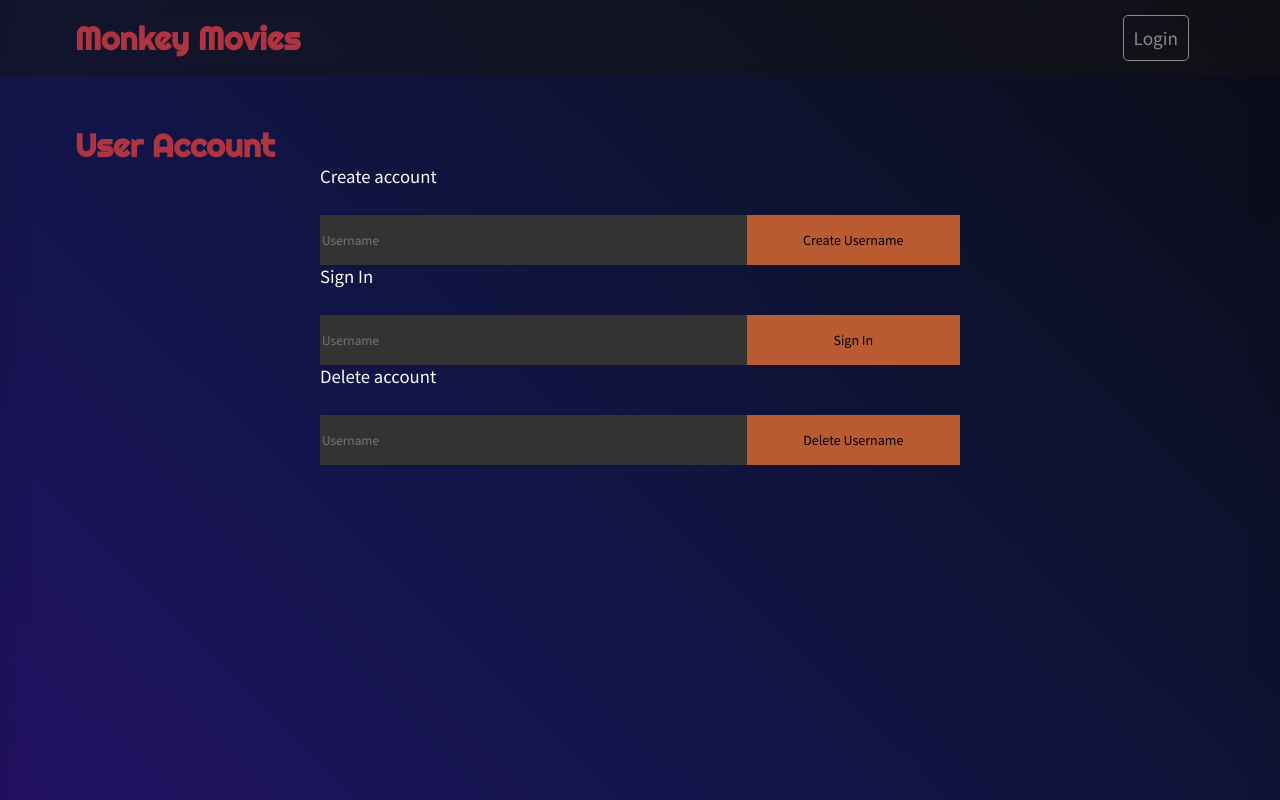
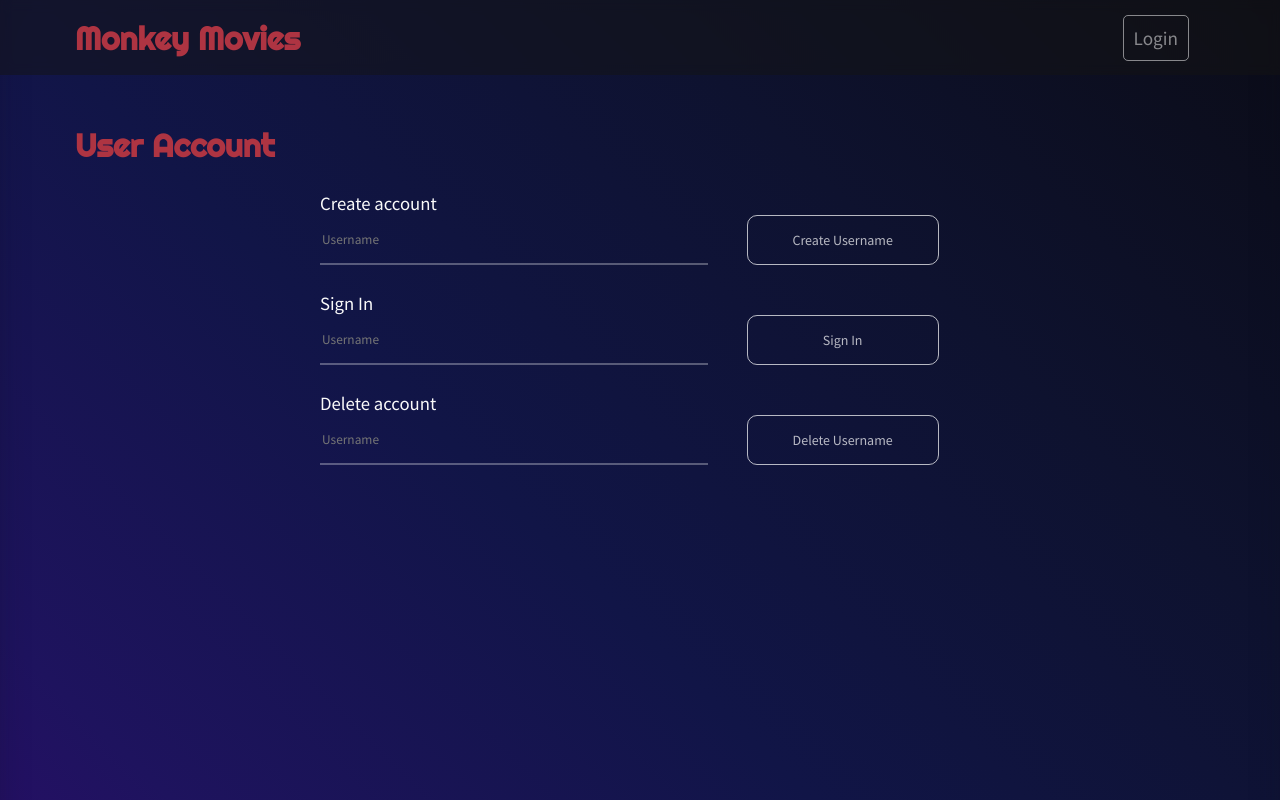
Before and after one commit to bit-nap/eStore-Project-Fall-2022, an Angular app in the folder estore-ui/angular-movie-screening-estore/: page / in a window 1280 px wide. Both pictures are taken after a click on the button "Login". Shown: the top 800 px of the page. Built offline with nearby package versions, Linux system fonts and the light colour scheme; no server answers.

Commit message:
change login theme

```diff
--- a/estore-ui/angular-movie-screening-estore/src/app/login/login.component.css
+++ b/estore-ui/angular-movie-screening-estore/src/app/login/login.component.css
@@ -22,20 +22,30 @@ h1 {
 
 .subtitle {
   grid-area: header;
-
+  display: flex;
+  align-self: flex-end;
 }
 
 #enterUsername {
   grid-area: input;
-  width: 100%;
-  border: none;
+  width: 90%;
+  border-bottom: rgba(255, 255, 255, 0.3) solid 2px;
+  background-color: rgba(0, 0, 0, 0);
+  transition: border .3s;
+}
+#enterUsername:focus {
+  border-bottom: rgba(255, 255, 255, 0.9)solid 2px;
+  outline: none;
+}
+#enterUsername:focus::placeholder {
+  transform: translateY(-15px);
 }
 
 #usernameButton {
   grid-area: button;
 
   height: 100%;
-  width: 100%;
+  width: 90%;
 
   margin: 0;
   padding: 0;
@@ -43,8 +53,14 @@ h1 {
   font-size: 14px;
   text-align: center;
   transition: all .2s;
+
+  border-radius: 10px;
+  border: rgba(255, 255, 255, 0.7) solid 1px;
+  color: rgba(255, 255, 255, 0.7);
+  background-color: rgba(0, 0, 0, 0);
 }
 #usernameButton:hover {
-  background-color: rgba(255, 255, 255, 0.9);
+  background-color: rgba(255, 255, 255, 1);
+  color: rgba(0, 0, 0, 1);
   text-decoration: none;
 }
--- a/estore-ui/angular-movie-screening-estore/src/app/movies/movies.component.css
+++ b/estore-ui/angular-movie-screening-estore/src/app/movies/movies.component.css
@@ -26,6 +26,9 @@
 #search-bar-input:focus {
   border-color: rgba(255, 255, 255, 1);
   outline: none;
+}
+#search-bar-input:focus::placeholder {
+  color: rgba(255, 255, 255, 0);
 }
 
 .movies {
--- a/estore-ui/angular-movie-screening-estore/src/app/tickets/tickets.component.css
+++ b/estore-ui/angular-movie-screening-estore/src/app/tickets/tickets.component.css
@@ -54,6 +54,9 @@ p {
   grid-area: button;
   height: auto;
   width: 200px;
+  border-bottom: rgba(255, 255, 255, 0.3) solid 2px;
+  background-color: rgba(0, 0, 0, 0);
+  transition: border .3s;
 }
 
 #movie-title {
```
